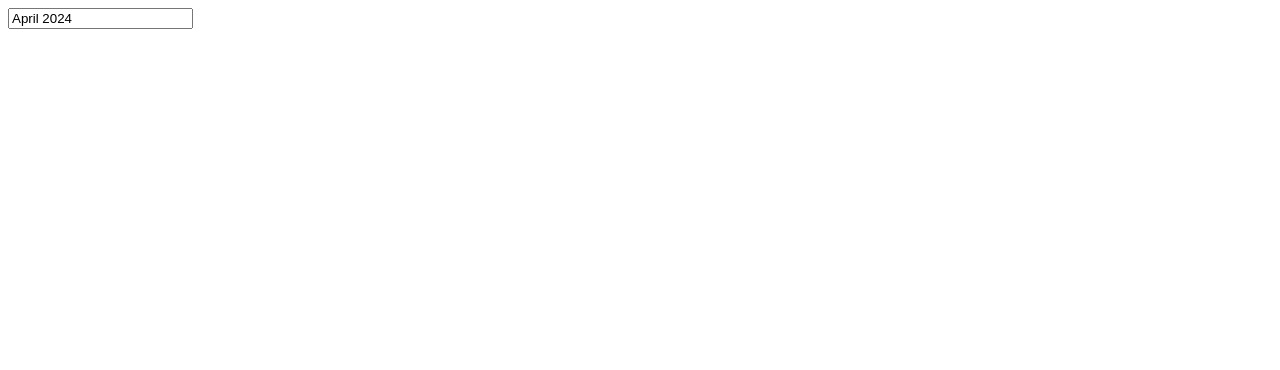
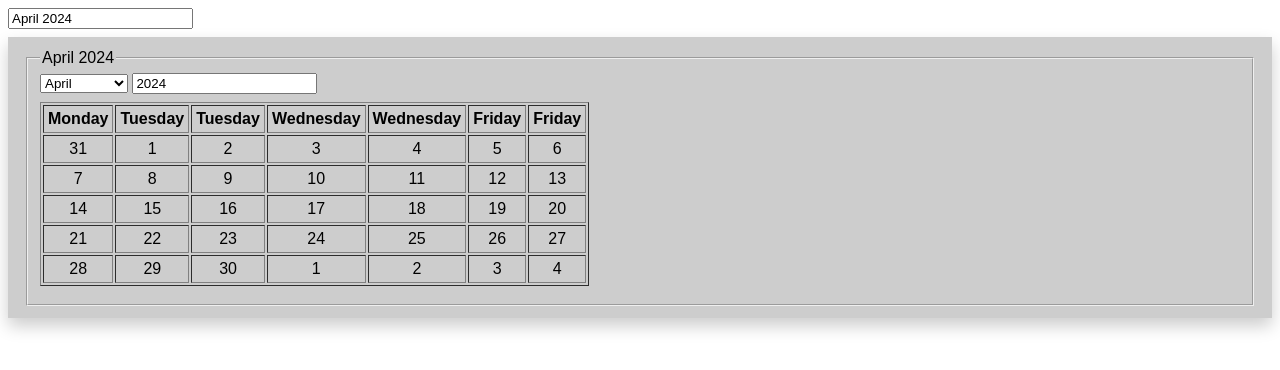
Before and after one commit to LeonardoBevilacqua/datepicker-exemple, a plain HTML site: page index.html in a window 1280 px wide. Drawn offline with Linux system fonts and the light colour scheme.

Commit message:
applying simple style

```diff
--- a/index.html
+++ b/index.html
@@ -10,7 +10,7 @@
   <body>
     <div class="dropdown">
       <input type="text" name="date" id="date" tabindex="0" role="button">
-      <div tabindex="0" class="dropdown-content z-1">
+      <div tabindex="0" class="dropdown-content open z-1">
         <fieldset>
           <legend id="yearAndMonth"></legend>
           <select name="month" id="month"></select>
--- a/style.css
+++ b/style.css
@@ -1,14 +1,36 @@
+body {
+  font-family: sans-serif;
+}
+
 .dropdown-content {
   display: none;
+  box-shadow: 0 0.5rem 1rem 0 rgba(0, 0, 0, 0.2);
+  padding: 12px 16px;
+  background-color: #cdcdcd;
+  margin: 0.5rem 0;
 }
 
-.dropdown:focus,
-.dropdown:focus-within {
-  background-color: yellow;
+table {
+  text-align: center;
+  margin: 0.5rem 0;
+
+  tr > td,
+  tr > th {
+    padding: 0.25rem;
+  }
+
+  tr > td:hover {
+    background-color: #dcdcdc;
+    cursor: pointer;
+  }
 }
+
 .dropdown:focus .dropdown-content,
 .dropdown:focus-within .dropdown-content {
-  background-color: yellow;
+  display: block;
+}
+
+.dropdown-content.open {
   display: block;
 }
 
```
